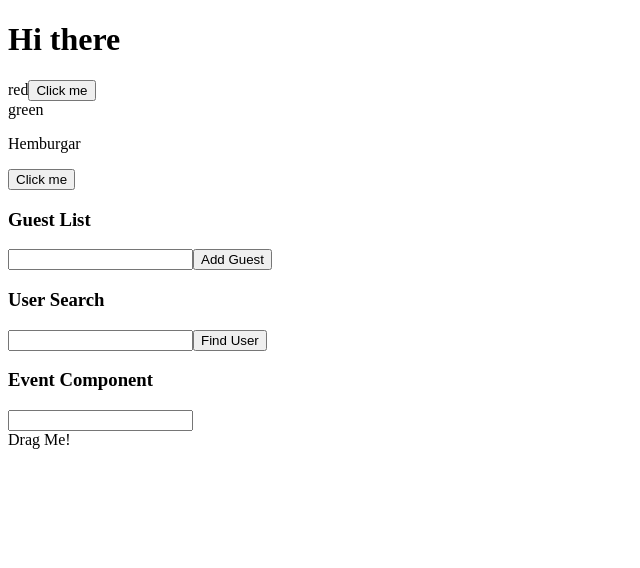
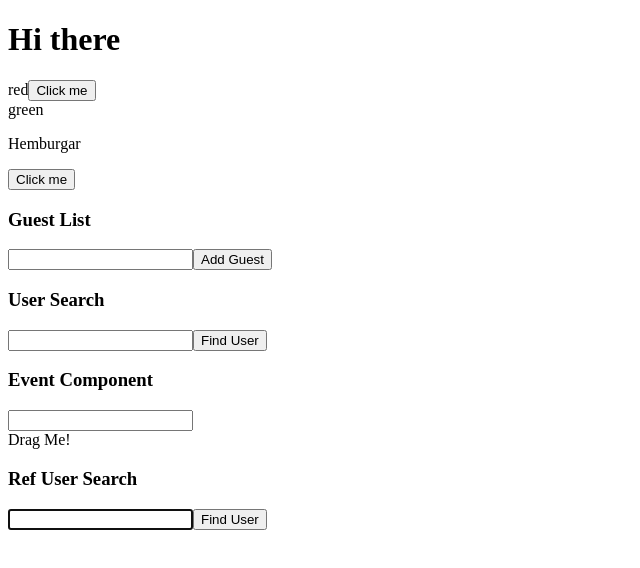
Before and after one commit to 1CIM/ts_sink, a React (Create React App) app: page / in a window 1280 px wide. Shown: the top 568 px of the page, without its empty margins (0-640 px from the left). Built offline with nearby package versions, Linux system fonts and the light colour scheme.

Commit message:
Add userSearch with useRef asign useref to an input elemet, makes it auto focos on load

```diff
--- a/src/App.tsx
+++ b/src/App.tsx
@@ -3,6 +3,7 @@ import Parent from './props/Parent';
 import GuestList from './state/GuestList';
 import UserSearch from './state/UserSearch';
 import EventComponent from './events/EventComponent';
+import RefUserSearch from './refs/UserSearch'
 
 function App() {
   return (
@@ -14,6 +15,7 @@ function App() {
       <GuestList />
       <UserSearch />
       <EventComponent />
+      <RefUserSearch />
     </>
   );
 }
--- /dev/null
+++ b/src/refs/UserSearch.tsx
@@ -0,0 +1,42 @@
+import { useState, useRef, useEffect } from 'react';
+
+const users = [
+  { name: 'Sarah', age: 20 },
+  { name: 'Alex', age: 21 },
+  { name: 'Michael', age: 23 },
+];
+
+const UserSearch: React.FC = () => {
+  const inputRef = useRef<HTMLInputElement | null>(null)
+  const [name, setName] = useState('');
+  const [user, setUser] = useState<{ name: string; age: number } | undefined >();
+
+  useEffect(() => {
+    if (!inputRef.current) {
+      return;
+    }
+    inputRef.current.focus()
+  }, [])
+
+  const onClick = () => {
+    const foundUser = users.find((user) => {
+      return user.name === name;
+    });
+    setName('')
+    setUser(foundUser)
+  };
+
+  return (
+    <div data-cy='ref-search-user-container'>
+      <h3 data-cy='ref-search-user-header'>Ref User Search</h3>
+      <input ref={inputRef} data-cy='ref-search-input' value={name} onChange={(event) => setName(event.target.value)} />
+      <button data-cy='ref-search-btn' onClick={onClick}>Find User</button>
+      <div data-cy='ref-found-user'>
+        {user && user.name}
+        {user && user.age}
+      </div>
+    </div>
+  );
+};
+
+export default UserSearch;
```
Also changed, not shown: 1 other file (tests, documents, lock files or other folders).
